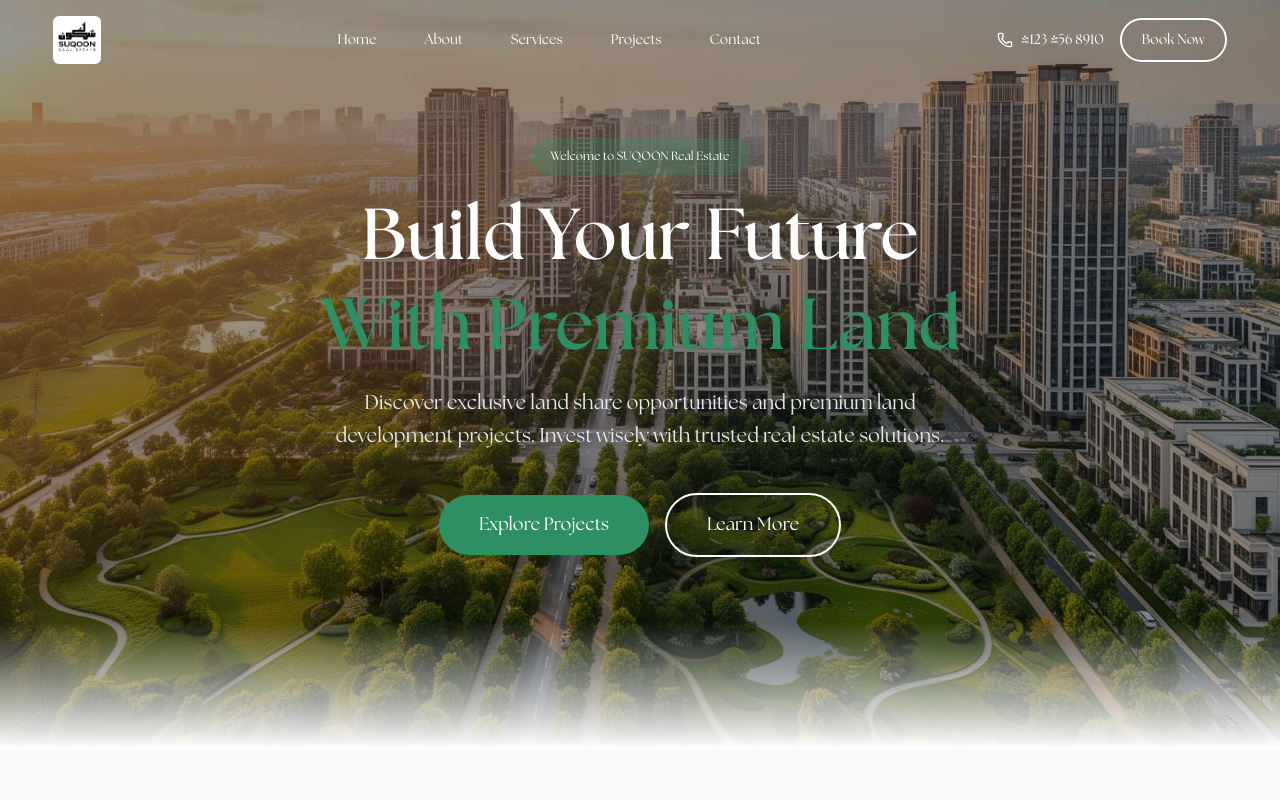
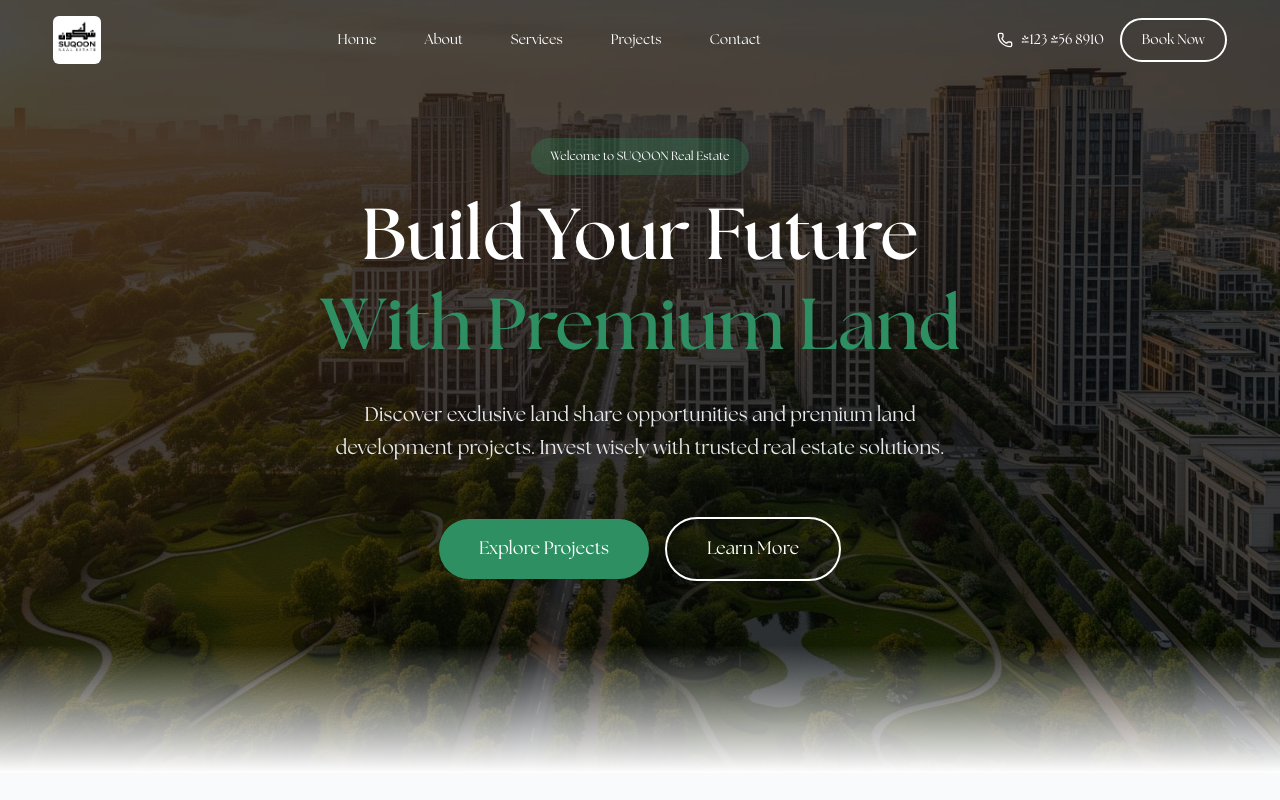
Before and after one commit to mahbub045/suqoon, a Next.js app: page / in a window 1280 px wide. Shown: the top 800 px of the page. Built offline with nearby package versions, Linux system fonts and the light colour scheme.

Commit message:
minor issues resolved and favicons added

```diff
--- a/Components/Home/HeroSection/HeroSection.tsx
+++ b/Components/Home/HeroSection/HeroSection.tsx
@@ -6,7 +6,7 @@ const HeroSection: React.FC = () => {
   return (
     <section className="relative w-full min-h-screen flex flex-col items-center justify-center text-center bg-[url('/images/hero-bg.jpg')] bg-cover bg-center bg-no-repeat overflow-hidden -mt-20 py-40">
 
-      <div className="absolute inset-0 bg-black/40 z-0"></div>
+      <div className="absolute inset-0 bg-black/70 z-0"></div>
       <div className="absolute inset-x-0 bottom-0 h-32 bg-linear-to-t from-white to-transparent z-10"></div>
 
       <div className="relative z-20 w-full lg:w-10/12 mx-auto px-4 lg:px-0 pt-16 pb-8">
@@ -22,7 +22,7 @@ const HeroSection: React.FC = () => {
           <span className="text-primary">With Premium Land</span>
         </h1>
 
-        <p className="text-lg lg:text-xl mb-10 max-w-2xl mx-auto text-gray-200 leading-relaxed animate-fade-in-up opacity-0 [animation-delay:600ms] [animation-fill-mode:forwards]">
+        <p className="text-lg lg:text-xl mb-10 max-w-2xl mx-auto text-gray-200 leading-relaxed animate-fade-in-up opacity-0 [animation-delay:600ms] [animation-fill-mode:forwards] px-5 py-3">
           Discover exclusive land share opportunities and premium land <br /> development projects.
           Invest wisely with trusted real estate solutions.
         </p>
@@ -31,7 +31,7 @@ const HeroSection: React.FC = () => {
           <button className="px-10 py-4 bg-primary text-white rounded-full text-lg font-medium hover:bg-primary/90 cursor-pointer transition-all">
             Explore Projects
           </button>
-          <button className="px-10 py-4 bg-transparent text-white border-2 border-white rounded-full text-lg font-medium hover:bg-white/10 cursor-pointer transition-all">
+          <button className="px-10 py-4 bg-transparent text-white border-2 border-white rounded-full text-lg font-medium hover:bg-white hover:text-primary cursor-pointer transition-all">
             Learn More
           </button>
         </div>
--- a/Components/Home/TestimonialSection/TestimonialSection.tsx
+++ b/Components/Home/TestimonialSection/TestimonialSection.tsx
@@ -37,7 +37,7 @@ const TestimonialSection: React.FC = () => {
               </div>
 
               {/* Quote Icon */}
-              <Quote className="absolute top-6 right-6 w-10 h-10 text-gray-200 opacity-50" />
+              <Quote className="absolute top-6 right-6 w-10 h-10 text-primary/30 opacity-50" />
 
               {/* Testimonial Text */}
               <p className="text-gray-700 text-base text-justify leading-relaxed mb-6 relative z-10">
```
